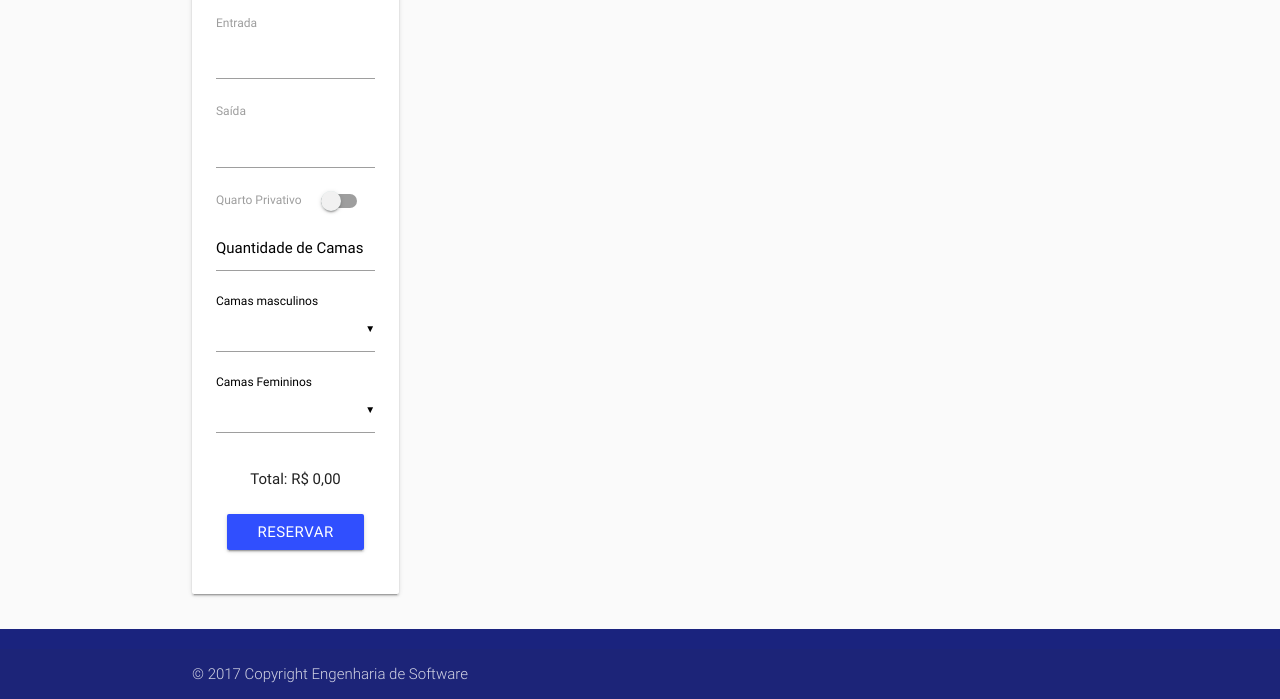
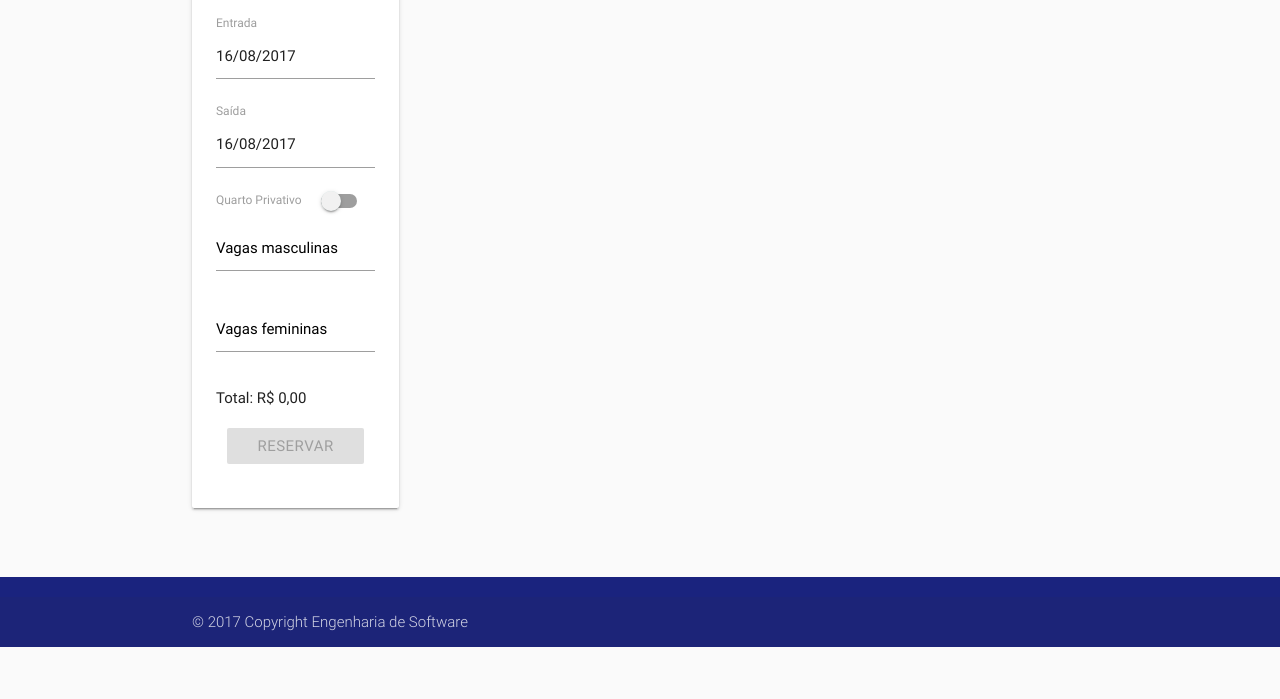
Before and after one commit to fcustodiof/My-Spot, a plain HTML site: page website_MySpot/index.html at #!/reservar in a window 1280 px wide. Shown: the part 153-852 px from the top of the page. After the commit the page ends 800 px from the top, so only its background shows below. Drawn offline with Linux system fonts and the light colour scheme; some packages are replaced by stand-ins of ours.

Commit message:
RF5 Gerenciar reserva (fix-validacao de campos) -RF10 Realizar reserva - RF10 Realizar reserva(fix-validacao de campos)

```diff
--- a/website_MySpot/controllers/homeController.js
+++ b/website_MySpot/controllers/homeController.js
@@ -6,4 +6,40 @@ angular.module('homeController',[])
     // the "href" attribute of the modal trigger must specify the modal ID that wants to be triggered
     $('.modal').modal();
   });
+  $scope.reserva = {
+    dataInicio:currentTime = new Date(),
+    dataFim: currentTime = new Date()
+
+  };
+  var currentTime = new Date();
+  $scope.currentTime = currentTime;
+  $scope.month = ['Janeiro', 'Fevereiro', 'Março', 'Abril', 'Maio', 'Junho', 'Julho', 'Agosto', 'Setembro', 'Outubro', 'Novembro', 'December'];
+  $scope.monthShort = ['Jan', 'Fev', 'Mar', 'Abr', 'Mai', 'Jun', 'Jul', 'Ago', 'Set', 'Out', 'Nov', 'Dez'];
+  $scope.weekdaysFull = ['Domingo', 'Segunda', 'Terça', 'Quarta', 'Quinta', 'Sexta', 'Sábado'];
+  $scope.weekdaysLetter = ['D', 'S', 'T', 'Q', 'Q', 'S', 'S'];
+  // $scope.disable = [false, 1, 7];
+  $scope.today = 'Hoje';
+  $scope.clear = 'Limpar';
+  $scope.close = 'Ok';
+  var days = 15;
+  $scope.minDate = (new Date().toISOString());
+  $scope.maxDate = (new Date($scope.currentTime.getTime() + ( 1000 * 60 * 60 *24 * days ))).toISOString();
+  $scope.onStart = function () {
+    console.log('onStart');
+  };
+  $scope.onRender = function () {
+    console.log('onRender');
+  };
+  $scope.onOpen = function () {
+    console.log('onOpen');
+  };
+  $scope.onClose = function () {
+    console.log('onClose');
+  };
+  $scope.onSet = function () {
+    console.log('onSet');
+  };
+  $scope.onStop = function () {
+    console.log('onStop');
+  };
 })
--- a/website_MySpot/controllers/reservarController.js
+++ b/website_MySpot/controllers/reservarController.js
@@ -1,6 +1,17 @@
 angular.module('reservarController',[])
 
 .controller('reservarController', function($scope, $http, md5, requestService){
-
-  $scope.select = [0,1,2,3,4];
+  $scope.user = {
+    nome:'',
+    sobrenome:'',
+    cpf: '',
+    rg: '',
+    pais: '',
+    estado: '',
+    cidade: '',
+    bairro: '',
+    rua: '',
+    numero:'',
+    complemento: ''
+  }
 })
--- a/website_MySpot/pages/home.html
+++ b/website_MySpot/pages/home.html
@@ -1,4 +1,5 @@
 <div class="">
+  <form name="reservaform">
     <div class="row">
       <div class="col s12 m3">
         <div class="card-panel ">
@@ -6,7 +7,11 @@
           <div class="row">
             <div class="col s12">
               <label for="inputCreated">Entrada</label>
-            <input input-date type="text" name="created" id="inputCreated" ng-model="entrada"
+              <input input-date required
+                type="text"
+                name="created"
+                id="inputCreated"
+                ng-model="currentTime"
                 container=""
                 format="dd/mm/yyyy"
                 months-full="{{ month }}"
@@ -14,15 +19,28 @@
                 weekdays-full="{{ weekdaysFull }}"
                 weekdays-short="{{ weekdaysShort }}"
                 weekdays-letter="{{ weekdaysLetter }}"
+                disable="disable"
+                min="{{ minDate }}"
+                max="{{ maxDate }}"
                 today="today"
                 first-day="1"
                 clear="clear"
                 close="close"
-                select-years="100"/>
+                select-years="15"
+                on-start="onStart()"
+                on-render="onRender()"
+                on-open="onOpen()"
+                on-close="onClose()"
+                on-set="onSet()"
+                on-stop="onStop()" />
             </div>
             <div class="col s12">
               <label for="inputCreated">Saída</label>
-            <input input-date type="text" name="created" id="inputCreated" ng-model="saida"
+              <input input-date required
+                type="text"
+                name="created"
+                id="inputCreated"
+                ng-model="currentTime"
                 container=""
                 format="dd/mm/yyyy"
                 months-full="{{ month }}"
@@ -30,11 +48,20 @@
                 weekdays-full="{{ weekdaysFull }}"
                 weekdays-short="{{ weekdaysShort }}"
                 weekdays-letter="{{ weekdaysLetter }}"
+                disable="disable"
+                min="{{ minDate }}"
+                max="{{ maxDate }}"
                 today="today"
                 first-day="1"
                 clear="clear"
                 close="close"
-                select-years="100"/>
+                select-years="15"
+                on-start="onStart()"
+                on-render="onRender()"
+                on-open="onOpen()"
+                on-close="onClose()"
+                on-set="onSet()"
+                on-stop="onStop()" />
             </div>
             <div class="switch col s12">
               <label>
@@ -43,36 +70,29 @@
                 <span class="lever"></span>
               </label>
             </div>
-          <div ng-show="boolPrivativo">
+            <div ng-if="boolPrivativo">
               <div input-field class="col s12">
-              <input type="number" id="qnt_cama">
-              <label for="qnt_cama">Quantidade de pessoas</label>
+                <input type="number" ng-init="reserva.qnt_quartos = ''" id="qnt_quartos" ng-model="reserva.qnt_quartos" required>
+                <label for="qnt_quartos">Quantidade de quartos</label>
               </div>
             </div>
-          <div ng-show="!boolPrivativo">
+            <div ng-if="!boolPrivativo">
               <div input-field class="col s12">
-              <input type="number" id="qnt_cama">
-              <label for="qnt_cama">Quantidade de Camas</label>
+                <input type="number" id="qnt_cama_masc" ng-init="reserva.vagaMasc = ''" ng-model="reserva.vagaMasc" required>
+                <label for="qnt_cama_masc">Vagas masculinas</label>
               </div>
-            <div input-field class="col s12" ng-show="!boolPrivativo">
-              <select class="" ng-model="select[0]" id="qnt_masc" material-select watch>
-                  <option ng-repeat="value in select">{{value}}</option>
-              </select>
-              <label for="qnt_masc">Camas masculinos</label>
-            </div>
-            <div input-field class="col s12" ng-show="!boolPrivativo">
-              <select class="" ng-model="select[0]" id="qnt_masc" material-select watch>
-                  <option ng-repeat="value in select">{{value}}</option>
-              </select>
-              <label for="qnt_masc">Camas Femininos</label>
+              <div input-field class="col s12">
+                <input type="number" id="qnt_cama_fem" ng-init="reserva.vagaFem = ''" ng-model="reserva.vagaFem" required>
+                <label for="qnt_cama_fem">Vagas femininas</label>
               </div>
             </div>
             <div class="col s12 center-align">
               <p>Total: R$ 0,00</p>
-            <a class="btn indigo accent-4" style="margin-top:8px" href="/reservar">Reservar</a>
+              <a class="btn indigo accent-4" style="margin-top:8px" href="/reservar" ng-class="{'disabled':reservaform.$invalid, ' ':reservaform.$valid}">Reservar</a>
             </div>
           </div>
         </div>
       </div>
     </div>
+  </form>
 </div>
```
Also changed, not shown: website_MySpot/pages/reservar.html (+23 -23 lines). Lines whose indentation alone changed are shown as unchanged.
